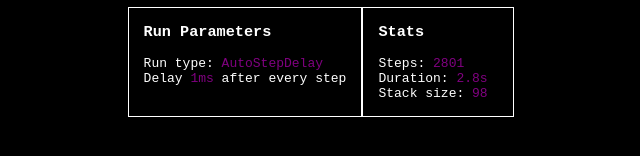
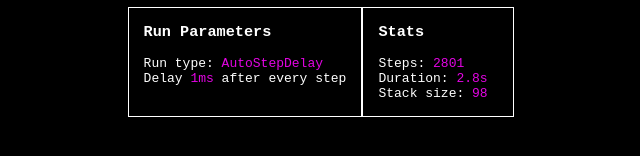
Before and after one commit to BenTaylorPublic/sudoku-solver, a website: page src/pages/index/index.html in a window 1280 px wide. Both pictures are taken after a click on the button "Start". Shown: the part 404-560 px from the top of the page, 319-959 px from the left. Drawn offline with nearby package versions, Linux system fonts and the light colour scheme; files that its build step writes are made by us from their sources; files whose address does not match are found by name.

Commit message:
Color change on the purpple

```diff
--- a/src/pages/index/index.scss
+++ b/src/pages/index/index.scss
@@ -121,7 +121,7 @@ body {
 }
 
 span.val {
-  color: purple;
+  color: #E304E3;
 }
 
 //Shared
```
Also changed, not shown: docs/index.css.
